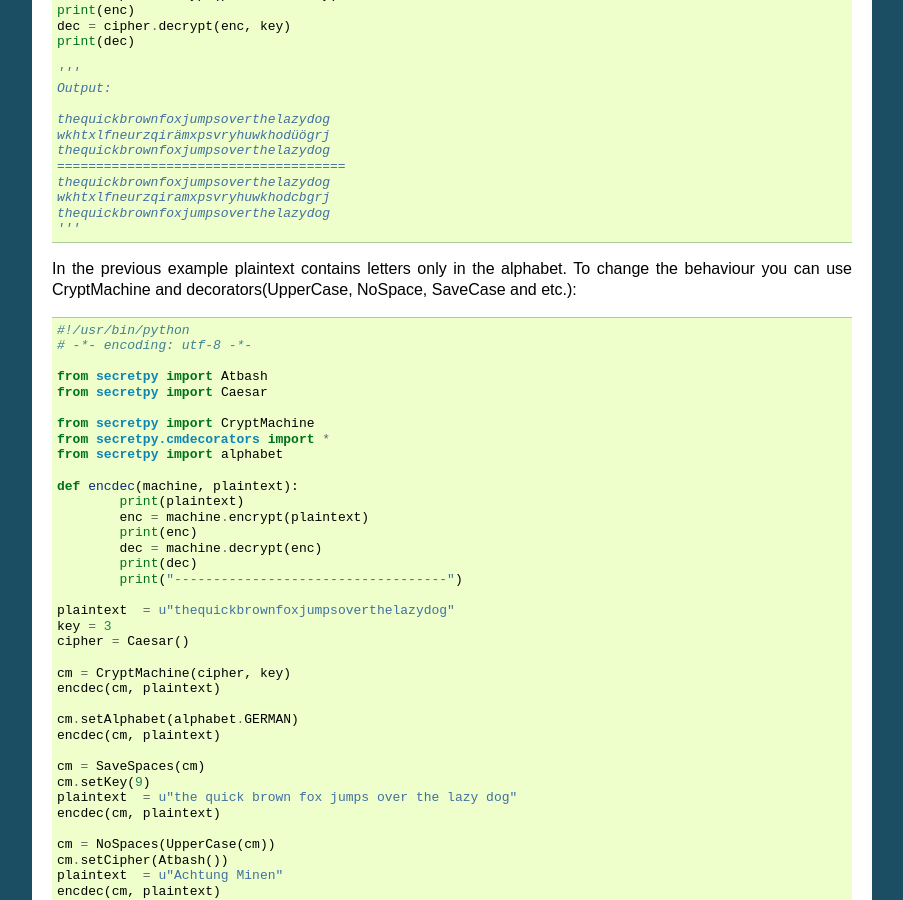
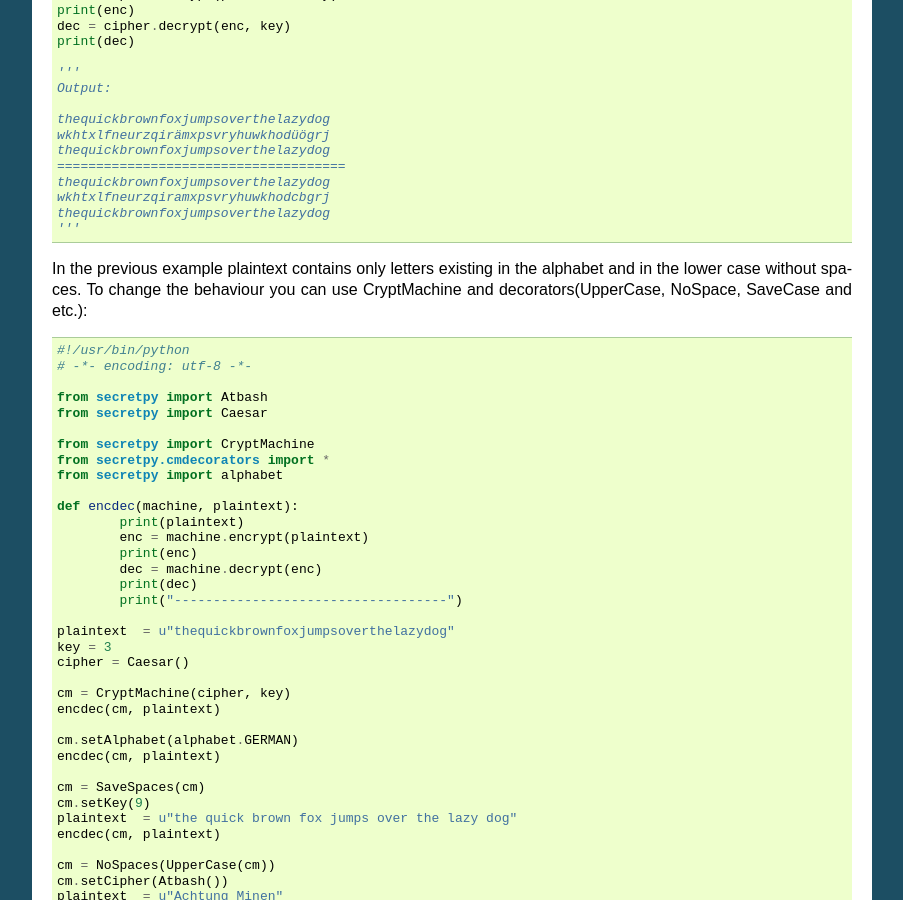
Before and after one commit to tigertv/secretpy, a Sphinx documentation site: the page built from docs/usage.rst, in a window 1280 px wide and 900 px high, scrolled down 438 px. Shown: the whole window, without its empty margins (198-1101 px from the left). Built offline with Sphinx 7.4.7, drawn with Linux system fonts in a browser that asks for light colours.

```diff
--- a/docs/usage.rst
+++ b/docs/usage.rst
@@ -41,7 +41,7 @@ Usage
 	thequickbrownfoxjumpsoverthelazydog
 	'''
 
-In the previous example plaintext contains letters only in the alphabet.
+In the previous example plaintext contains only letters existing in the alphabet and in the lower case without spaces.
 To change the behaviour you can use CryptMachine and decorators(UpperCase, NoSpace, SaveCase and etc.):
 
 .. code-block:: python
```
Also changed, not shown: README.md (+1 -1 lines).
